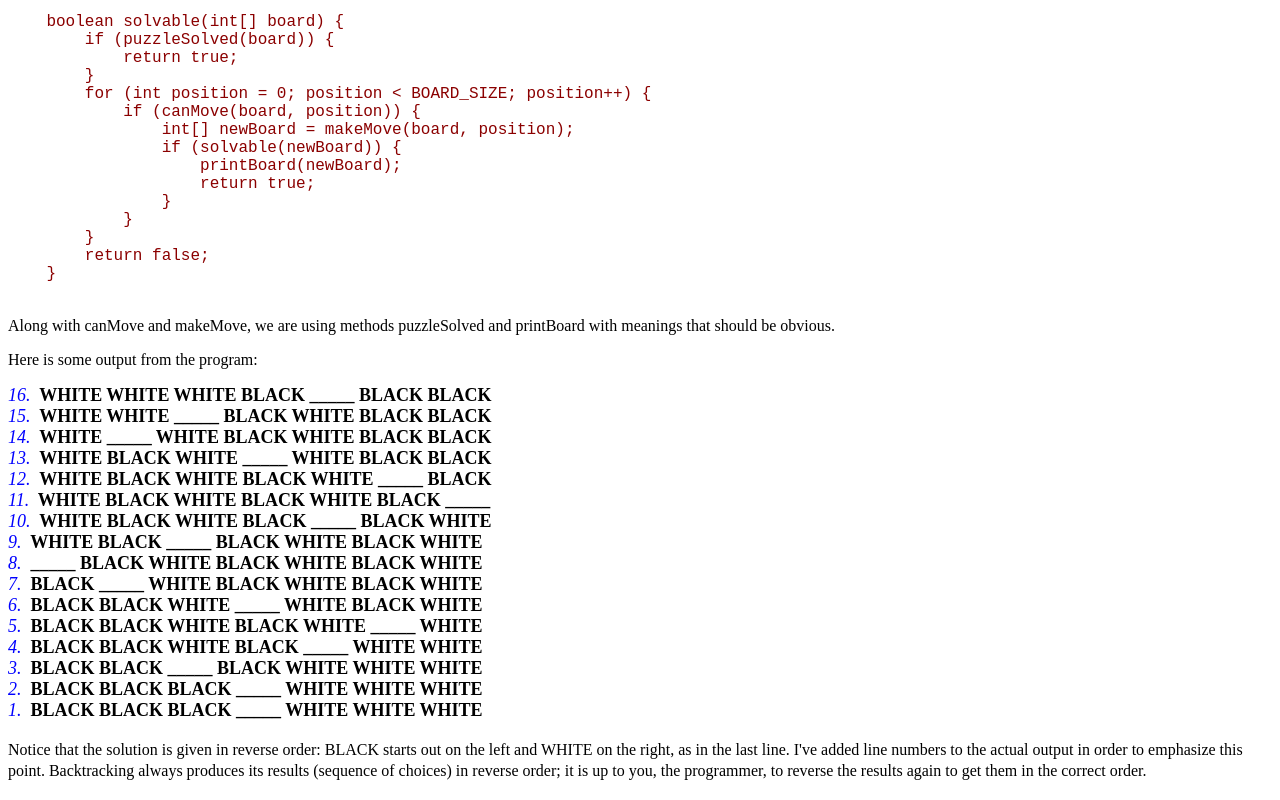
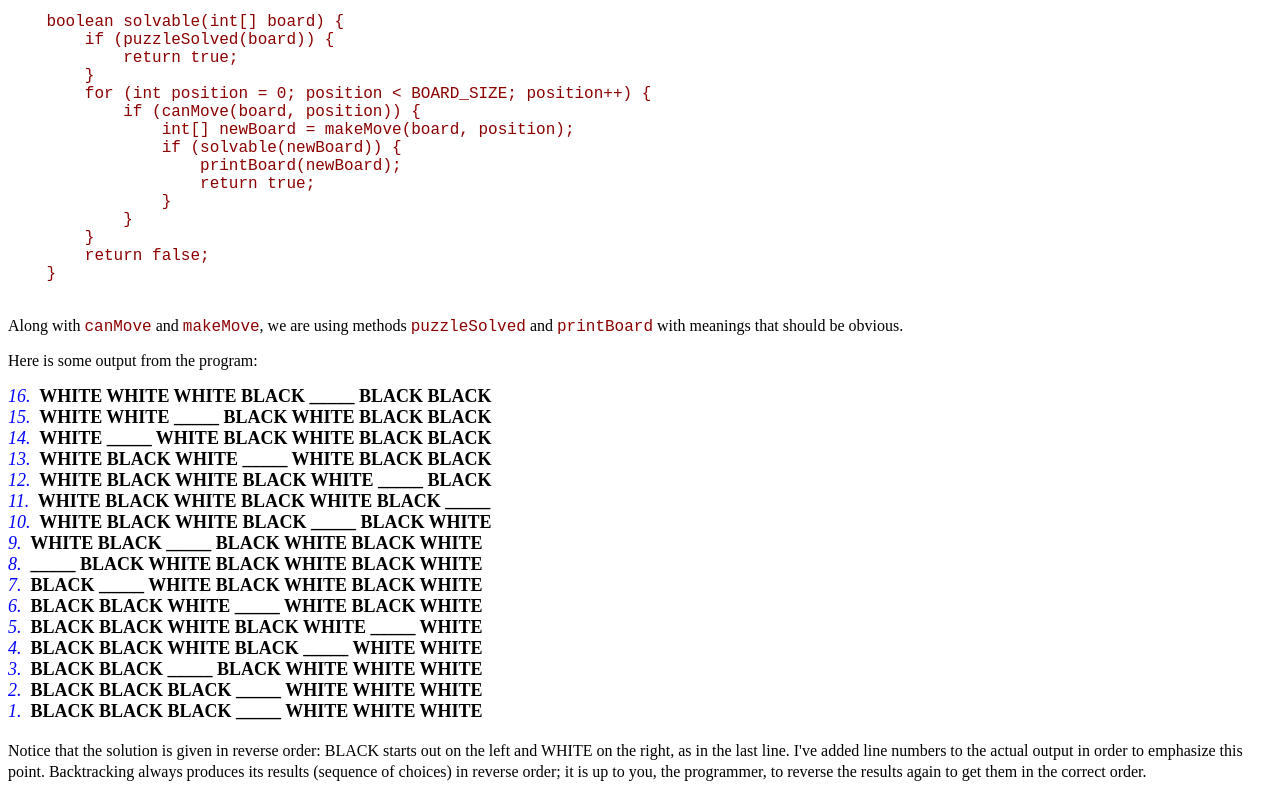
Before and after one commit to Gmendon12/HTML_project1, a plain HTML site: page index.html in a window 1280 px wide. Shown: the part 9979-10779 px from the top of the page. Drawn offline with Linux system fonts and the light colour scheme.

Commit message:
Update index.html

```diff
--- a/index.html
+++ b/index.html
@@ -609,7 +609,7 @@
     }
        </font></code></pre>
 
-       <p>Along with canMove and makeMove, we are using methods puzzleSolved and printBoard with meanings that should be obvious.</p>
+       <p>Along with <code><font color="darkred" size="4">canMove</font></code> and <code><font color="darkred" size="4">makeMove</font></code>, we are using methods <code><font color="darkred" size="4">puzzleSolved</font></code> and <code><font color="darkred" size="4">printBoard</font></code> with meanings that should be obvious.</p>
 
        <p>Here is some output from the program:</p>
 
```
